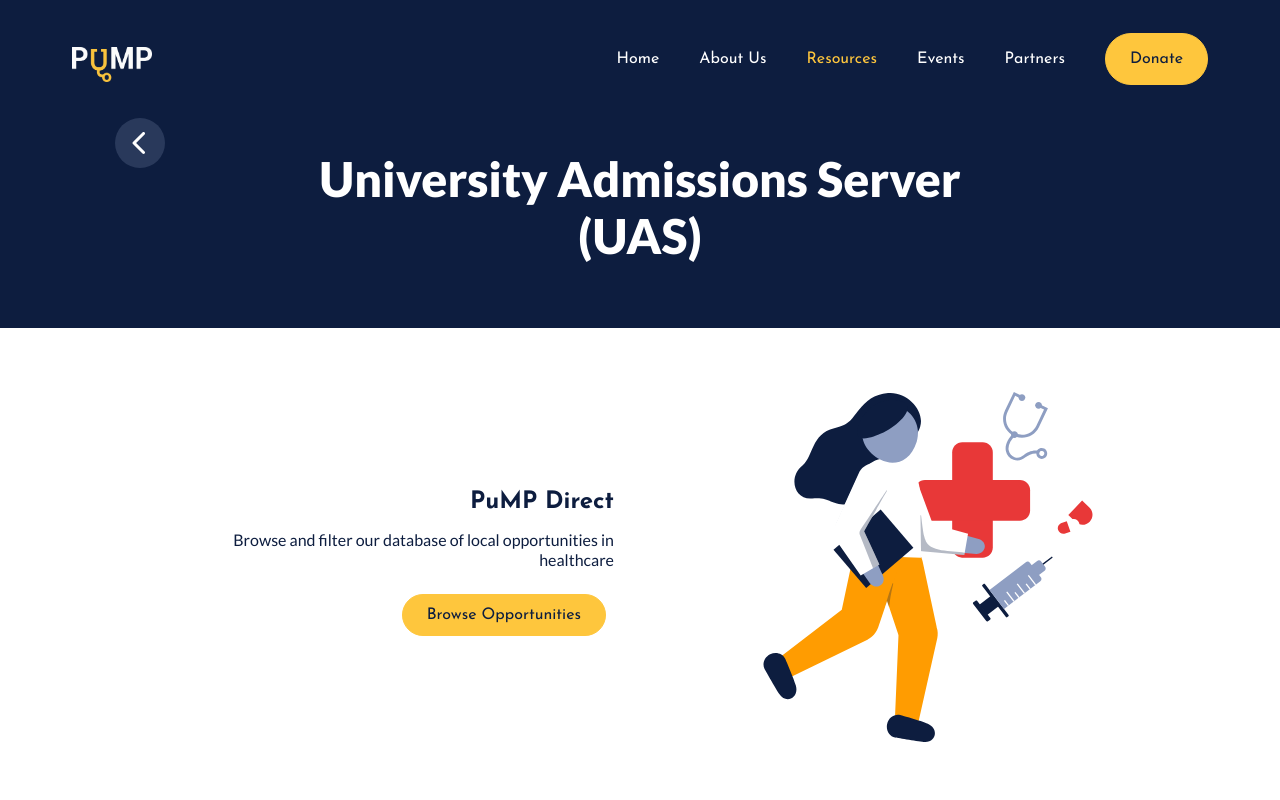
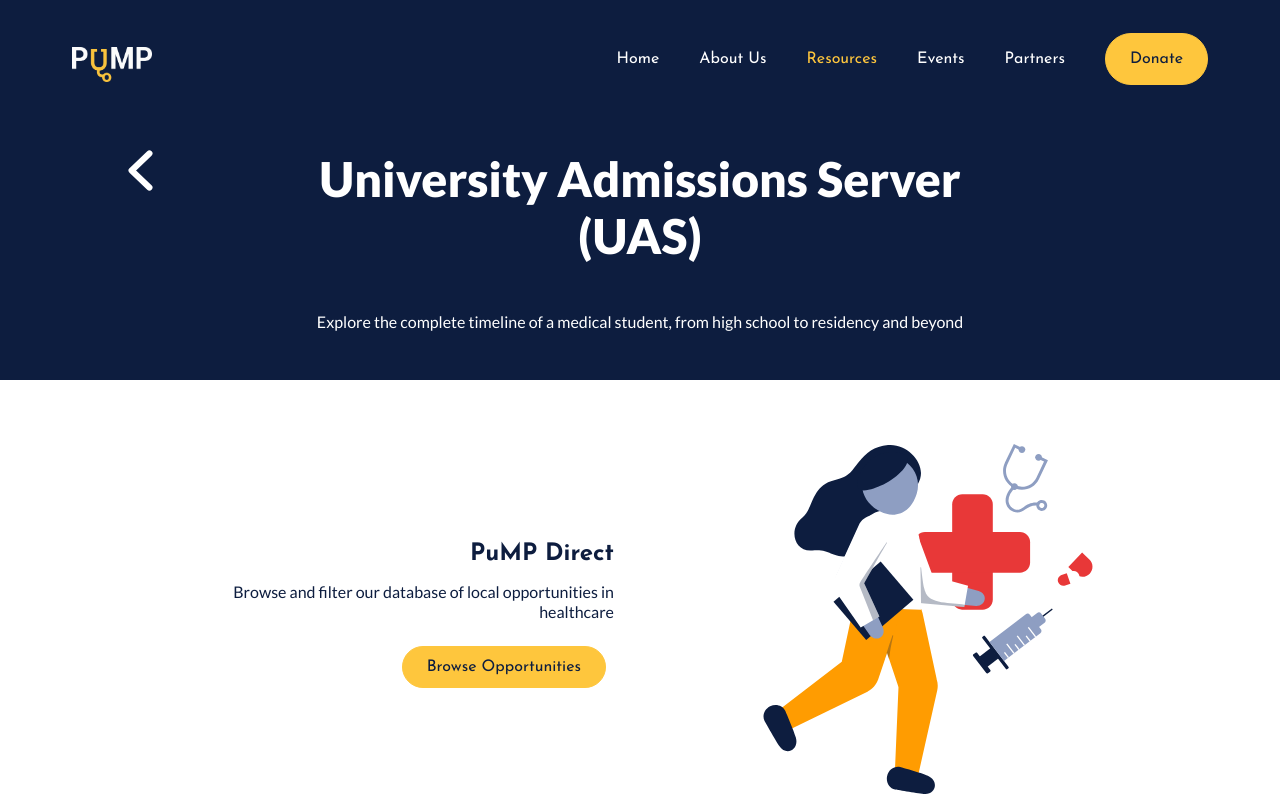
Before and after one commit to PuMProfessionals/pump-web-v2, a Next.js app: page /resources in a window 1280 px wide. Shown: the top 800 px of the page. Built offline with nearby package versions, Linux system fonts and the light colour scheme.

Commit message:
Link button and add description

```diff
--- a/components/Title.jsx
+++ b/components/Title.jsx
@@ -3,11 +3,12 @@
 import PropTypes from "prop-types";
 import Image from "next/image";
 
-import LeftArrow from "../public/home/LeftArrow.svg";
+import LeftArrow from "../public/LeftArrow-NoCircle.svg";
 import { baseTheme } from "../theme";
+import { Text } from "../components";
 
 /**
- * text prop
+ * title prop
  * background color prop
  * back button optional
  * |- link prop
@@ -25,15 +26,23 @@
   ...props
 }) => (
   <Wrapper backgroundColor={backgroundColor}>
-    <BackArrow>
-      <Image src={LeftArrow} width={50} />
-    </BackArrow>
-    <STitle>{title}</STitle>
+    {!!arrowLink && (
+      <BackArrow>
+        <a href={arrowLink}>
+          <Image src={LeftArrow} width={25} />
+        </a>
+      </BackArrow>
+    )}
+    <TitleSection>
+      {" "}
+      {/* TODO: align left when description present */}
+      <STitle>{title}</STitle>
+      {!!description && <Text color="white">{description}</Text>}
+    </TitleSection>
   </Wrapper>
 );
 
 const STitle = styled.h1`
-  width: 60%;
   font-size: 3rem; /* TODO: shrink text on mobile */
   color: white;
   font-weight: 900;
@@ -41,13 +50,19 @@
 
 const BackArrow = styled.div`
   position: absolute;
-  left: 9%;
+  left: 10%;
+  top: 150px;
+`;
+
+const TitleSection = styled.div`
+  width: 60%;
+  display: flex;
+  flex-direction: column;
 `;
 
 const Wrapper = styled.div`
   display: flex;
   justify-content: center;
-  align-items: flex-start;
   text-align: center;
   padding-bottom: 2rem;
   ${({ backgroundColor }) => `
--- a/pages/resources.jsx
+++ b/pages/resources.jsx
@@ -10,7 +10,12 @@
         <title>PuMP</title>
       </Head>
       <PageLayout>
-        <Title title="University Admissions Server (UAS)" link="/" />
+        <Title
+          title="University Admissions Server (UAS)"
+          arrowLink="/resources"
+          description={`Explore the complete timeline of a medical student, from
+                        high school to residency and beyond`}
+        />
         <ResourcesSection />
       </PageLayout>
     </div>
```
Also changed, not shown: public/LeftArrow-NoCircle.svg (added).
